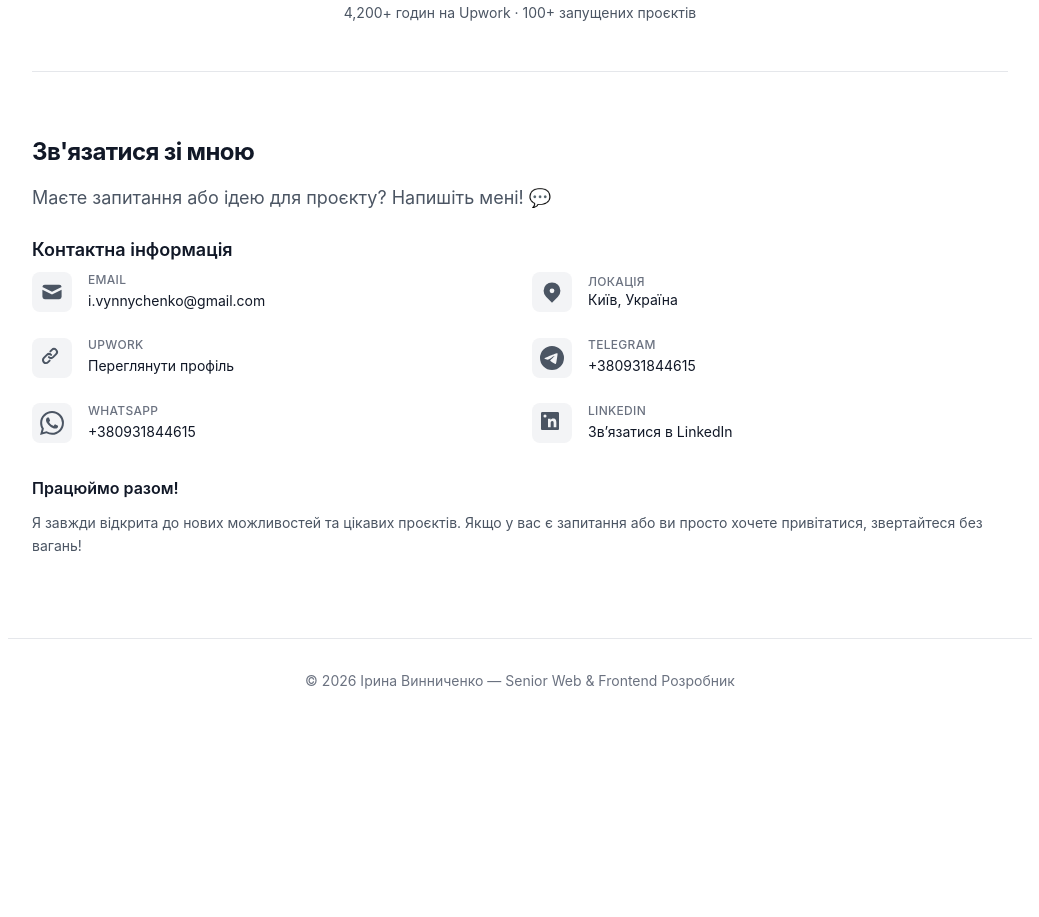
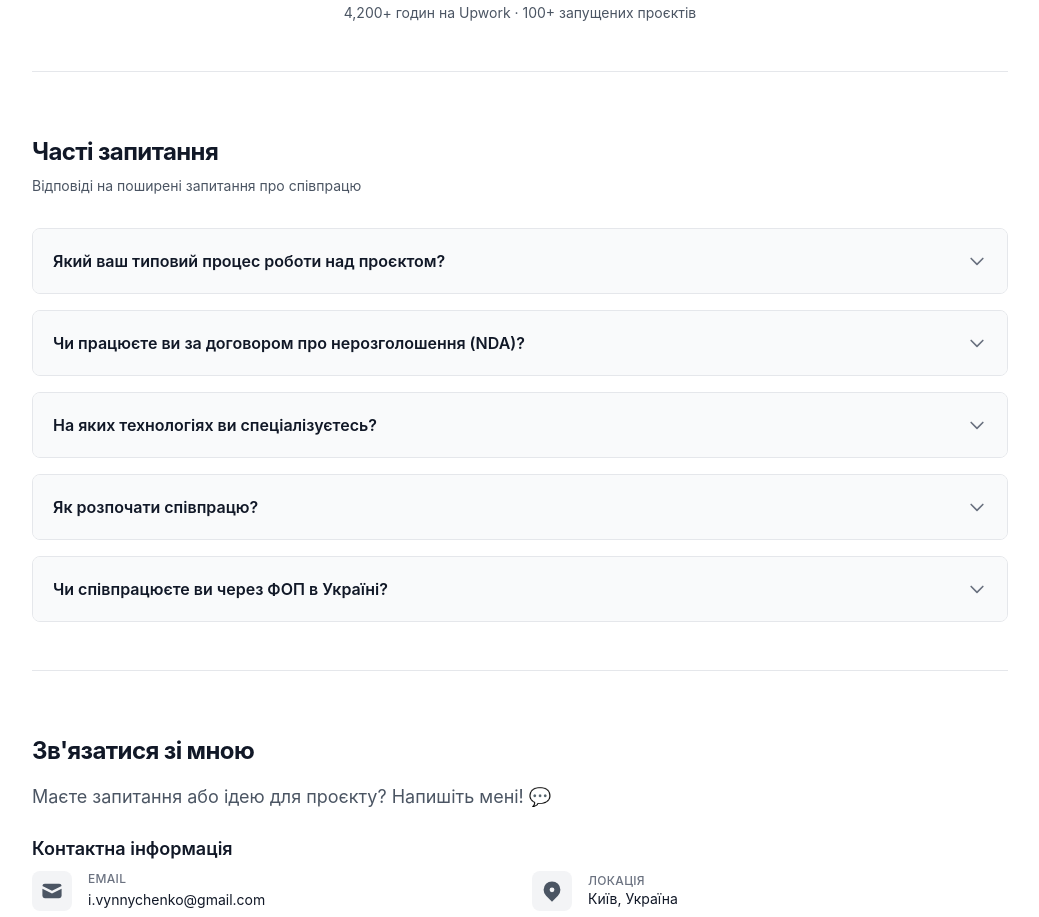
Before and after one commit to IrynaVynnychenko/cv-next-tailwind, a Next.js app: page /ua in a window 1280 px wide. Shown: the part 5640-6557 px from the top of the page, without its empty margins (120-1159 px from the left). Before the commit the page ends 6363 px from the top, so only its background shows below. Built offline with nearby package versions, Linux system fonts and the light colour scheme; no server answers.

Commit message:
feat: add FAQ section and integrate accessibility focus outlines into navigation elements

```diff
--- a/src/app/(en)/page.tsx
+++ b/src/app/(en)/page.tsx
@@ -4,6 +4,7 @@ import Skills from '@/components/Skills'
 import Experience from '@/components/Experience'
 import Education from '@/components/Education'
 import Testimonials from '@/components/Testimonials'
+import FAQ from '@/components/FAQ'
 import Contact from '@/components/Contact'
 import Footer from '@/components/Footer'
 import { WebSiteSchema, ProfilePageSchema } from '@/components/SchemaMarkup'
@@ -20,6 +21,7 @@ export default function Home() {
         <Experience />
         <Education />
         <Testimonials />
+        <FAQ />
         <Contact />
       </main>
       <Footer />
--- a/src/app/(uk)/ua/page.tsx
+++ b/src/app/(uk)/ua/page.tsx
@@ -4,6 +4,7 @@ import Skills from '@/components/Skills'
 import Experience from '@/components/Experience'
 import Education from '@/components/Education'
 import Testimonials from '@/components/Testimonials'
+import FAQ from '@/components/FAQ'
 import Contact from '@/components/Contact'
 import Footer from '@/components/Footer'
 import { SetLanguageClient } from '@/components/SetLanguageClient'
@@ -22,6 +23,7 @@ export default function UaHome() {
         <Experience />
         <Education />
         <Testimonials />
+        <FAQ />
         <Contact />
       </main>
       <Footer />
--- /dev/null
+++ b/src/components/FAQ.tsx
@@ -0,0 +1,77 @@
+'use client'
+
+import { useState } from 'react'
+import { useLanguage } from '@/context/LanguageContext'
+import { translations } from '@/data/translations'
+import { FAQSchema } from '@/components/SchemaMarkup'
+
+export default function FAQ() {
+  const { language } = useLanguage()
+  const t = translations[language].faq
+  const [openIndex, setOpenIndex] = useState<number | null>(null)
+
+  const toggleFAQ = (index: number) => {
+    setOpenIndex(openIndex === index ? null : index)
+  }
+
+  return (
+    <section id="faq" className="pt-4">
+      <FAQSchema lang={language} />
+      <div className="border-b border-gray-200 dark:border-gray-700 pb-12">
+        <h2 className="text-2xl font-bold text-gray-900 dark:text-white mb-2 tracking-tight">
+          {t.title}
+        </h2>
+        <p className="text-gray-600 dark:text-gray-400 mb-8 text-sm">
+          {t.subtitle}
+        </p>
+
+        <div className="space-y-4">
+          {t.items.map((item, index) => {
+            const isOpen = openIndex === index
+            return (
+              <div
+                key={index}
+                className="border border-gray-200 dark:border-gray-700 rounded-lg overflow-hidden transition-all duration-200"
+              >
+                <button
+                  type="button"
+                  onClick={() => toggleFAQ(index)}
+                  className="w-full flex items-center justify-between p-5 text-left bg-gray-50 dark:bg-gray-800/40 hover:bg-gray-100 dark:hover:bg-gray-800 transition-colors focus:outline-none"
+                  aria-expanded={isOpen}
+                >
+                  <span className="font-semibold text-gray-900 dark:text-white text-base">
+                    {item.q}
+                  </span>
+                  <svg
+                    className={`w-5 h-5 text-gray-500 dark:text-gray-400 transform transition-transform duration-200 ${
+                      isOpen ? 'rotate-180' : ''
+                    }`}
+                    fill="none"
+                    viewBox="0 0 24 24"
+                    stroke="currentColor"
+                  >
+                    <path
+                      strokeLinecap="round"
+                      strokeLinejoin="round"
+                      strokeWidth={2}
+                      d="M19 9l-7 7-7-7"
+                    />
+                  </svg>
+                </button>
+                <div
+                  className={`transition-all duration-200 ease-in-out ${
+                    isOpen ? 'max-h-96 opacity-100 border-t border-gray-200 dark:border-gray-700' : 'max-h-0 opacity-0 pointer-events-none'
+                  } overflow-hidden`}
+                >
+                  <div className="p-5 text-gray-700 dark:text-gray-300 text-sm leading-relaxed bg-white dark:bg-gray-900">
+                    {item.a}
+                  </div>
+                </div>
+              </div>
+            )
+          })}
+        </div>
+      </div>
+    </section>
+  )
+}
--- a/src/components/SchemaMarkup.tsx
+++ b/src/components/SchemaMarkup.tsx
@@ -1,4 +1,5 @@
 import { BlogPost } from '@/data/blog-posts';
+import { translations } from '@/data/translations';
 
 type Lang = 'en' | 'ua';
 
@@ -193,3 +194,27 @@ export function BlogPostingSchema({ post, lang }: BlogPostingSchemaProps) {
     />
   );
 }
+
+export function FAQSchema({ lang }: SchemaProps) {
+  const t = translations[lang].faq;
+
+  const schema = {
+    '@context': 'https://schema.org',
+    '@type': 'FAQPage',
+    mainEntity: t.items.map((item) => ({
+      '@type': 'Question',
+      name: item.q,
+      acceptedAnswer: {
+        '@type': 'Answer',
+        text: item.a,
+      },
+    })),
+  };
+
+  return (
+    <script
+      type="application/ld+json"
+      dangerouslySetInnerHTML={{ __html: JSON.stringify(schema) }}
+    />
+  );
+}
--- a/src/data/translations.ts
+++ b/src/data/translations.ts
@@ -247,6 +247,32 @@ export const translations = {
         viewProfile: 'View Profile',
         connect: 'Connect with me',
       },
+    },
+    faq: {
+      title: 'Frequently Asked Questions',
+      subtitle: 'Answers to common questions about working together',
+      items: [
+        {
+          q: 'What is your typical project workflow?',
+          a: 'My workflow is direct and transparent: we start with requirements gathering and Figma review, followed by milestone planning, iterative development with daily updates, QA testing, and finally, deployment to Vercel/AWS. You work directly with me — no middle managers.',
+        },
+        {
+          q: 'Do you work under NDA (Non-Disclosure Agreement)?',
+          a: 'Yes, absolutely. I value my clients\' security and intellectual property. I am fully ready to sign a standard NDA before we discuss any confidential project details or share source code.',
+        },
+        {
+          q: 'Which technologies do you specialize in?',
+          a: 'I specialize in the modern React and Next.js stack, TypeScript, Tailwind CSS, custom UI Kits, and state management solutions (Zustand, Redux, Context API). I also build fast full-stack solutions with Server Actions and Edge APIs.',
+        },
+        {
+          q: 'How do we get started?',
+          a: 'We can schedule a video call or chat via Upwork/Telegram/WhatsApp to discuss your project scope. Once we align on requirements, I can provide a fixed-price estimate or start on an hourly basis.',
+        },
+        {
+          q: 'Do you work with Ukrainian companies as a registered private entrepreneur?',
+          a: 'Yes, absolutely. I am officially registered as a private entrepreneur (Group 3) in Ukraine, meaning we can sign an official contract for web development services, issue invoices, and sign acceptance acts.',
+        },
+      ],
     },
     footer: {
       text: '© 2026 Iryna Vynnychenko — Senior Web & Frontend Engineer',
@@ -515,6 +541,32 @@ export const translations = {
         connect: 'Зв’язатися в LinkedIn',
       },
     },
+    faq: {
+      title: 'Часті запитання',
+      subtitle: 'Відповіді на поширені запитання про співпрацю',
+      items: [
+        {
+          q: 'Який ваш типовий процес роботи над проєктом?',
+          a: 'Мій процес є прямим та прозорим: ми починаємо зі збору вимог та аналізу Figma макетів, плануємо етапи, розробляємо з щоденними оновленнями, тестуємо якість та завантажуємо на Vercel/AWS. Ви працюєте безпосередньо зі мною, без посередників.',
+        },
+        {
+          q: 'Чи працюєте ви за договором про нерозголошення (NDA)?',
+          a: 'Так, обов\'язково. Я ціную безпеку та інтелектуальну власність моїх клієнтів. Готова підписати стандартний NDA перед обговоренням конфіденційних деталей проєкту чи доступу до коду.',
+        },
+        {
+          q: 'На яких технологіях ви спеціалізуєтесь?',
+          a: 'Я спеціалізуюсь на сучасному React та Next.js стеку, TypeScript, Tailwind CSS, створенні власних UI Kits та управлінні станом (Zustand, Redux, Context API). Також розробляю швидкі full-stack рішення з Server Actions та Edge APIs.',
+        },
+        {
+          q: 'Як розпочати співпрацю?',
+          a: 'Ми можемо провести відеодзвінок або поспілкуватися в Upwork/Telegram/WhatsApp, щоб обговорити обсяг робіт. Після узгодження вимог я надам фіксовану оцінку вартості або ми почнемо роботу з погодинною оплатою.',
+        },
+        {
+          q: 'Чи співпрацюєте ви через ФОП в Україні?',
+          a: 'Так, звичайно. Я зареєстрована як ФОП (3-тя група), тому ми можемо укласти офіційний договір про надання послуг з розробки, підписувати акти виконаних робіт та проводити безготівкову оплату на рахунок ФОП.',
+        },
+      ],
+    },
     footer: {
       text: '© 2026 Ірина Винниченко — Senior Web & Frontend Розробник',
     },
```
Also changed, not shown: src/components/Header.tsx (+8 -8 lines).
